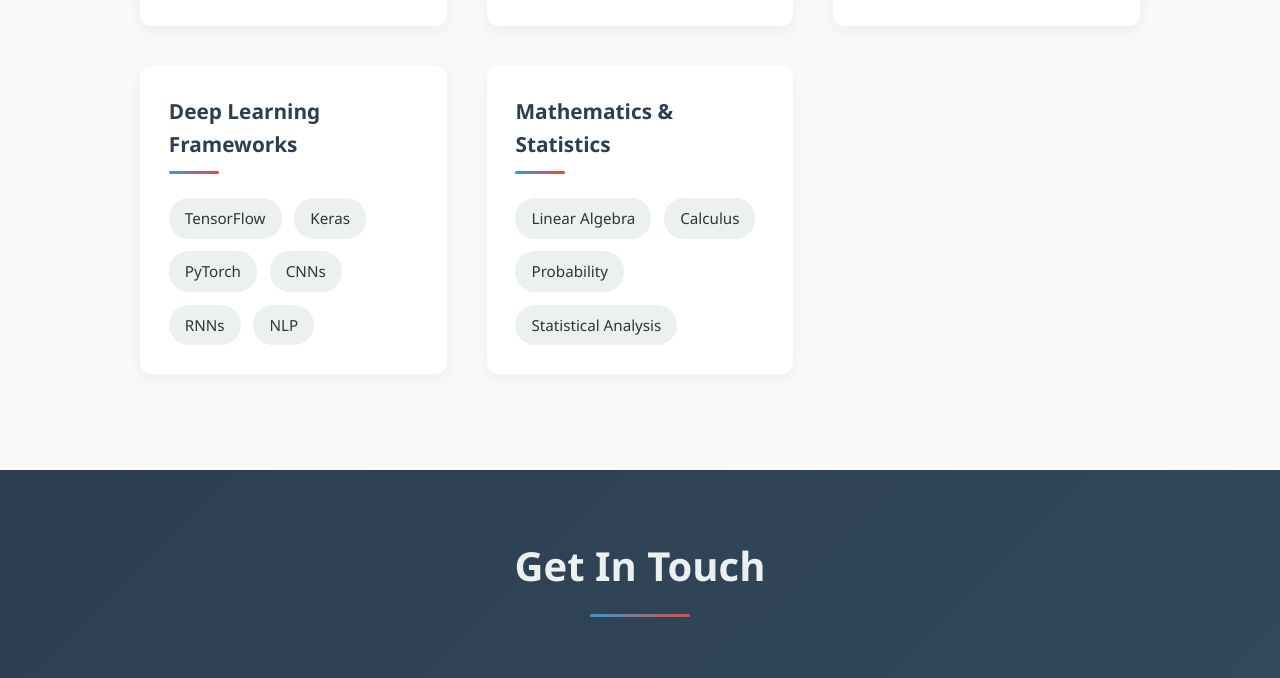
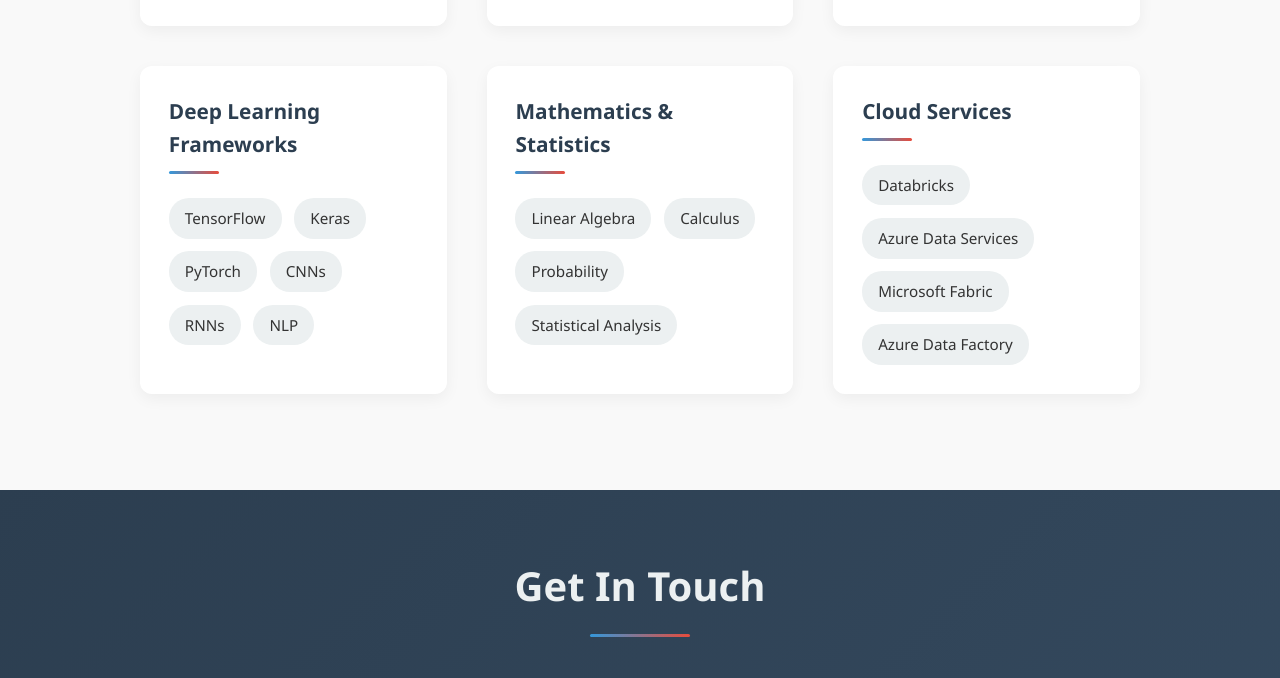
Before and after one commit to rajathtalpady/web, a plain HTML site: page index.html in a window 1280 px wide. Shown: the part 6062-6740 px from the top of the page. Drawn offline with Linux system fonts and the light colour scheme.

Commit message:
skills change

```diff
--- a/index.html
+++ b/index.html
@@ -1438,6 +1438,15 @@
                             <span class="skill-item">Statistical Analysis</span>
                         </div>
                     </div>
+                    <div class="skill-category fade-in delay-5">
+                        <h3 class="skill-title">Cloud Services</h3>
+                        <div class="skill-list">
+                            <span class="skill-item">Databricks</span>
+                            <span class="skill-item">Azure Data Services</span>
+                            <span class="skill-item">Microsoft Fabric</span>
+                            <span class="skill-item">Azure Data Factory</span>
+                        </div>
+                    </div>
                 </div>
             </div>
         </div>
```
